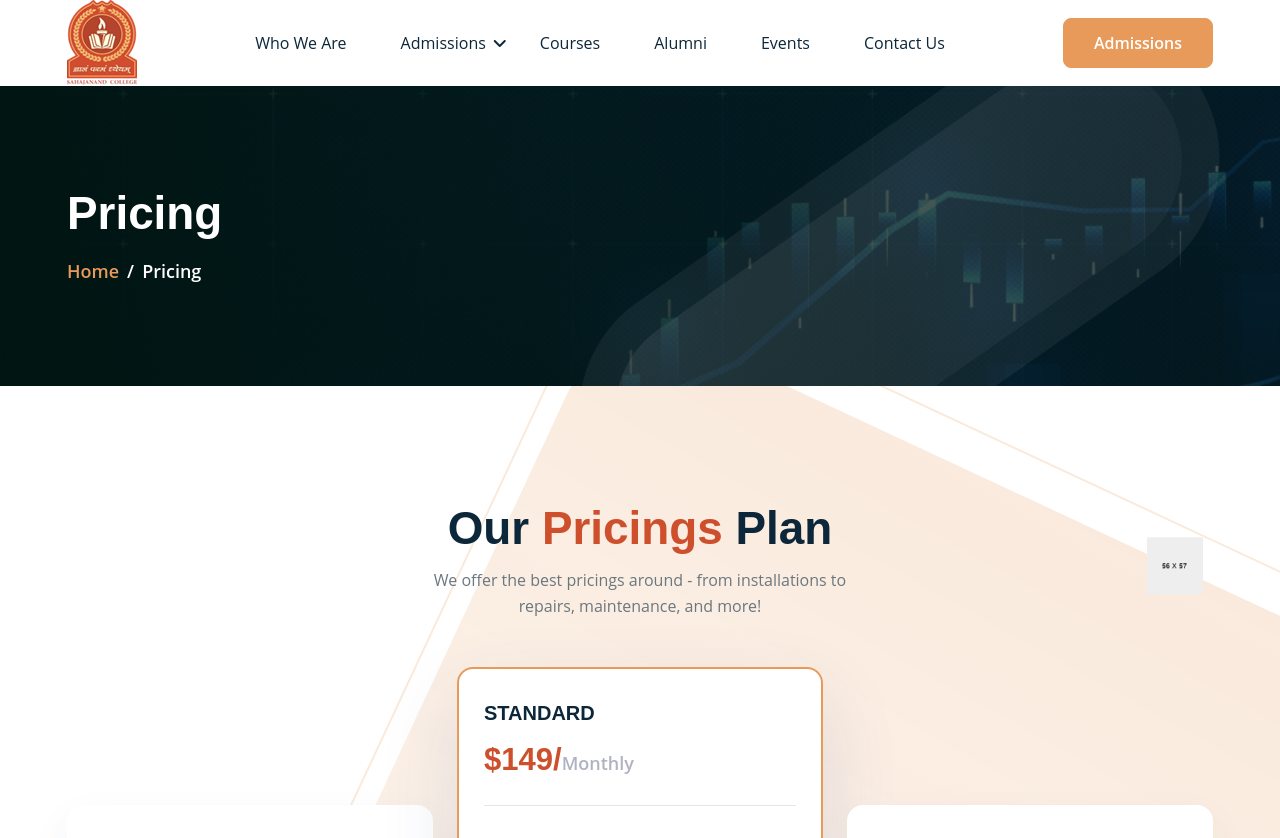
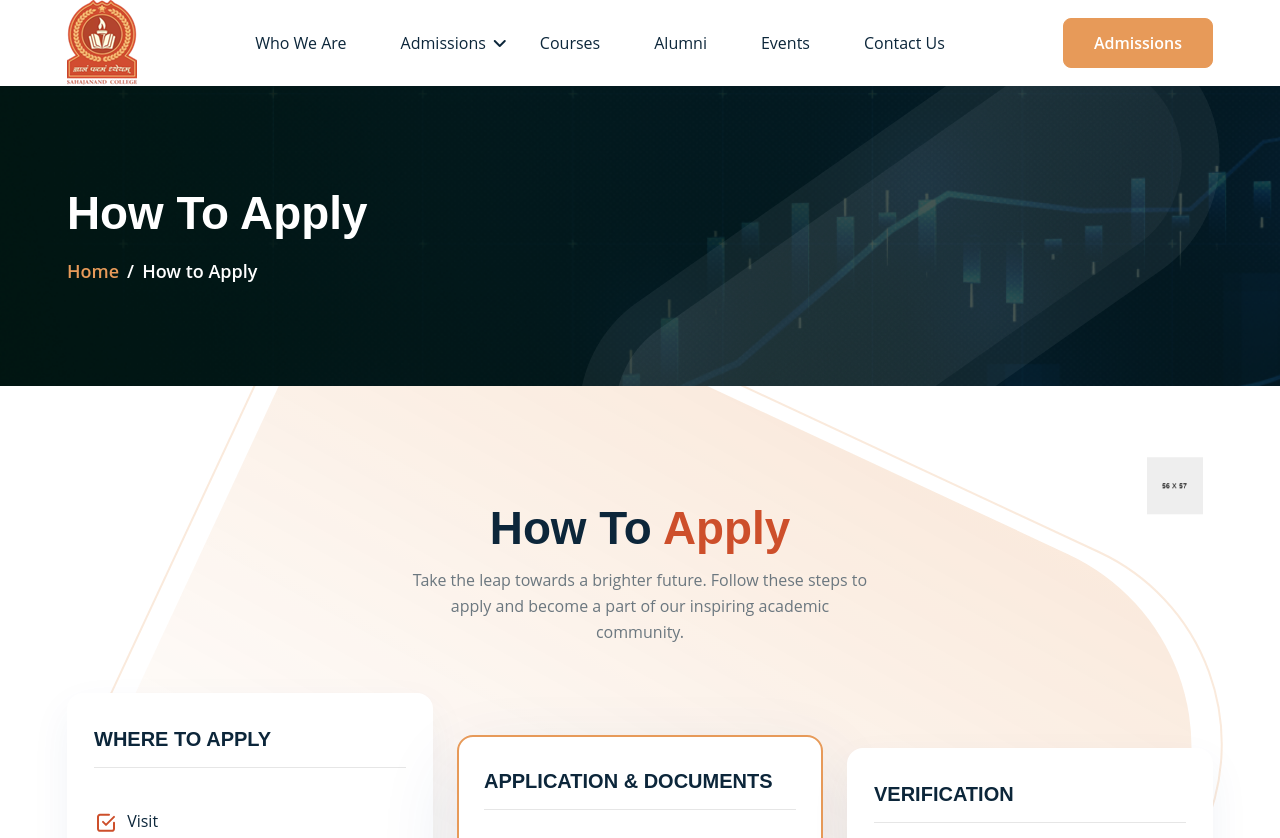
Before and after one commit to JanviKotecha/ShjandClg, a PHP site: page /FIP_web/how-to-apply.php in a window 1280 px wide. Shown: the top 838 px of the page. Run offline with PHP 8.4, Linux system fonts and the light colour scheme; some libraries are stand-ins or nearby versions.

Commit message:
how to apply page done

```diff
--- a/how-to-apply.php
+++ b/how-to-apply.php
@@ -23,11 +23,11 @@
     <section class="page-header bg--cover" style="background-image:url(assets/images/header/1.png)">
         <div class="container">
             <div class="page-header__content" data-aos="fade-right" data-aos-duration="1000">
-        <h2>Pricing</h2>
+                <h2>How to Apply</h2>
                 <nav style="--bs-breadcrumb-divider: '/';" aria-label="breadcrumb">
                     <ol class="breadcrumb mb-0">
                         <li class="breadcrumb-item "><a href="index.php">Home</a></li>
-            <li class="breadcrumb-item active" aria-current="page">Pricing</li>
+                        <li class="breadcrumb-item active" aria-current="page">How to Apply</li>
                     </ol>
                 </nav>
             </div>
@@ -43,11 +43,12 @@
 
 
 
-  <!-- ===============>> Pricing section start here <<================= -->
+    <!-- ===============>> How to Apply section start here <<================= -->
     <section class="pricing padding-top padding-bottom">
         <div class="section-header section-header--max50">
-      <h2 class="mb-10 mt-minus-5">Our <span>pricings </span>plan</h2>
-      <p>We offer the best pricings around - from installations to repairs, maintenance, and more!</p>
+            <h2 class="mb-10 mt-minus-5">How to <span>Apply </span></h2>
+            <p>Take the leap towards a brighter future. Follow these steps to apply and become a part of our inspiring
+                academic community.</p>
         </div>
         <div class="container">
             <div class="pricing__wrapper">
@@ -59,32 +60,22 @@
 
                                     <!-- pricing top part -->
                                     <div class="pricing__item-top">
-                    <h6 class="mb-15">Basic</h6>
-                    <h3 class="mb-25">$99/<span>Monthly</span> </h3>
+                                        <h6 class="mb-15">Where To Apply</h6>
                                     </div>
 
                                     <!-- pricing middle part -->
                                     <div class="pricing__item-middle">
                                         <ul class="pricing__list">
-                      <li class="pricing__list-item"><span><img src="assets/images/icon/check.svg" alt="check"
-                            class="dark"></span>
-                        Weekly online meeting</li>
-                      <li class="pricing__list-item"><span><img src="assets/images/icon/check.svg" alt="check"
-                            class="dark"></span>
-                        Unlimited learning access</li>
-                      <li class="pricing__list-item"><span><img src="assets/images/icon/check.svg" alt="check"
-                            class="dark"></span>
-                        24/7 technical support</li>
-                      <li class="pricing__list-item"><span><img src="assets/images/icon/check.svg" alt="check"
-                            class="dark"></span>
-                        Personal training</li>
+                                            <li class="pricing__list-item"><span><img src="assets/images/icon/check.svg"
+                                                        alt="check" class="dark"></span>
+                                                Visit www.sahajanandcollege.org.in/admissions > Go to Admission.</li>
                                         </ul>
 
                                     </div>
 
                                     <!-- pricing bottom part -->
                                     <div class="pricing__item-bottom">
-                    <a href="signup.html" class="trk-btn trk-btn--outline">Choose Plan</a>
+                                        <a href="admissions.php" class="trk-btn trk-btn--outline">Apply Now</a>
                                     </div>
                                 </div>
                             </div>
@@ -97,35 +88,18 @@
 
                                     <!-- pricing top part -->
                                     <div class="pricing__item-top">
-                    <h6 class="mb-15">standard</h6>
-                    <h3 class="mb-25">$149/<span>Monthly</span> </h3>
+                                        <h6 class="mb-15">Application & Documents</h6>
                                     </div>
 
                                     <!-- pricing middle part -->
                                     <div class="pricing__item-middle">
                                         <ul class="pricing__list">
-                      <li class="pricing__list-item"><span><img src="assets/images/icon/check.svg" alt="check"
-                            class="dark"></span>
-                        Weekly online meeting</li>
-                      <li class="pricing__list-item"><span><img src="assets/images/icon/check.svg" alt="check"
-                            class="dark"></span>
-                        Unlimited learning access</li>
-                      <li class="pricing__list-item"><span><img src="assets/images/icon/check.svg" alt="check"
-                            class="dark"></span>
-                        24/7 technical support</li>
-                      <li class="pricing__list-item"><span><img src="assets/images/icon/check.svg" alt="check"
-                            class="dark"></span>
-                        Personal training</li>
-                      <li class="pricing__list-item"><span><img src="assets/images/icon/check.svg" alt="check"
-                            class="dark"></span>
-                        Business analysis</li>
+                                            <li class="pricing__list-item"><span><img src="assets/images/icon/check.svg"
+                                                        alt="check" class="dark"></span>
+                                                Fill up the admission form & attach the relevant documents.</li>
+
                                         </ul>
 
-                  </div>
-
-                  <!-- pricing bottom part -->
-                  <div class="pricing__item-bottom">
-                    <a href="signup.html" class="trk-btn trk-btn--outline active">Choose Plan</a>
                                     </div>
                                 </div>
                             </div>
@@ -138,32 +112,16 @@
 
                                     <!-- pricing top part -->
                                     <div class="pricing__item-top">
-                    <h6 class="mb-15">premium</h6>
-                    <h3 class="mb-25">$199/<span>Monthly</span> </h3>
+                                        <h6 class="mb-15">Verification</h6>
                                     </div>
 
                                     <!-- pricing middle part -->
                                     <div class="pricing__item-middle">
                                         <ul class="pricing__list">
-                      <li class="pricing__list-item"><span><img src="assets/images/icon/check.svg" alt="check"
-                            class="dark"></span>
-                        With all standard features</li>
-                      <li class="pricing__list-item"><span><img src="assets/images/icon/check.svg" alt="check"
-                            class="dark"></span>
-                        Unlimited learning access</li>
-                      <li class="pricing__list-item"><span><img src="assets/images/icon/check.svg" alt="check"
-                            class="dark"></span>
-                        24/7 technical support</li>
-                      <li class="pricing__list-item"><span><img src="assets/images/icon/check.svg" alt="check"
-                            class="dark"></span>
-                        Personal training</li>
+                                            <li class="pricing__list-item"><span><img src="assets/images/icon/check.svg"
+                                                        alt="check" class="dark"></span>
+                                                We will verify the documents.</li>
                                         </ul>
-
-                  </div>
-
-                  <!-- pricing bottom part -->
-                  <div class="pricing__item-bottom">
-                    <a href="signup.html" class="trk-btn trk-btn--outline">Choose Plan</a>
                                     </div>
                                 </div>
                             </div>
@@ -174,7 +132,8 @@
         </div>
         <div class="pricing__shape">
             <span class="pricing__shape-item pricing__shape-item--1"> <span></span> </span>
-      <span class="pricing__shape-item pricing__shape-item--2"> <img src="assets/images/icon/1.png" alt="shape-icon">
+            <span class="pricing__shape-item pricing__shape-item--2"> <img src="assets/images/icon/1.png"
+                    alt="shape-icon">
             </span>
         </div>
     </section>
--- a/include/header.php
+++ b/include/header.php
@@ -39,7 +39,7 @@
           <div class="header-action">
             <div class="menu-area">
               <div class="header-btn">
-                <a href="application_form.php" class="trk-btn trk-btn--border trk-btn--primary">
+                <a href="admissions.php" class="trk-btn trk-btn--border trk-btn--primary">
                   <span>Admissions</span>
                 </a>
               </div>
```
Also changed, not shown: admissions.php (renamed from application_form.php), assets/images/icon/check.svg (added). Lines whose indentation alone changed are shown as unchanged.
